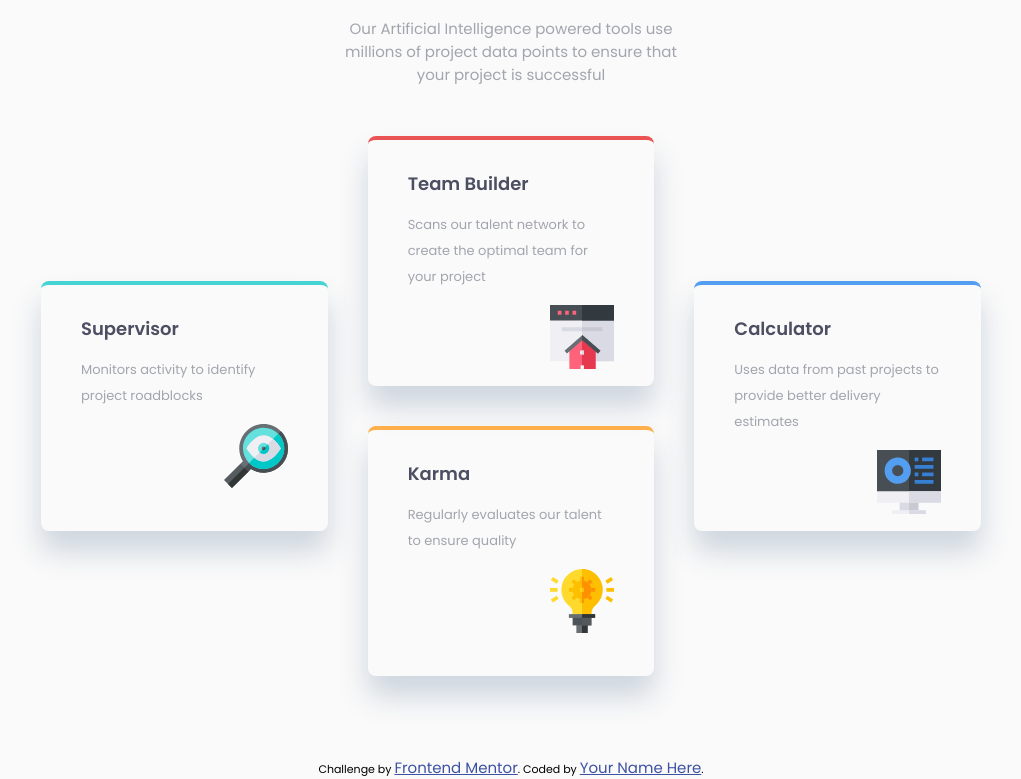
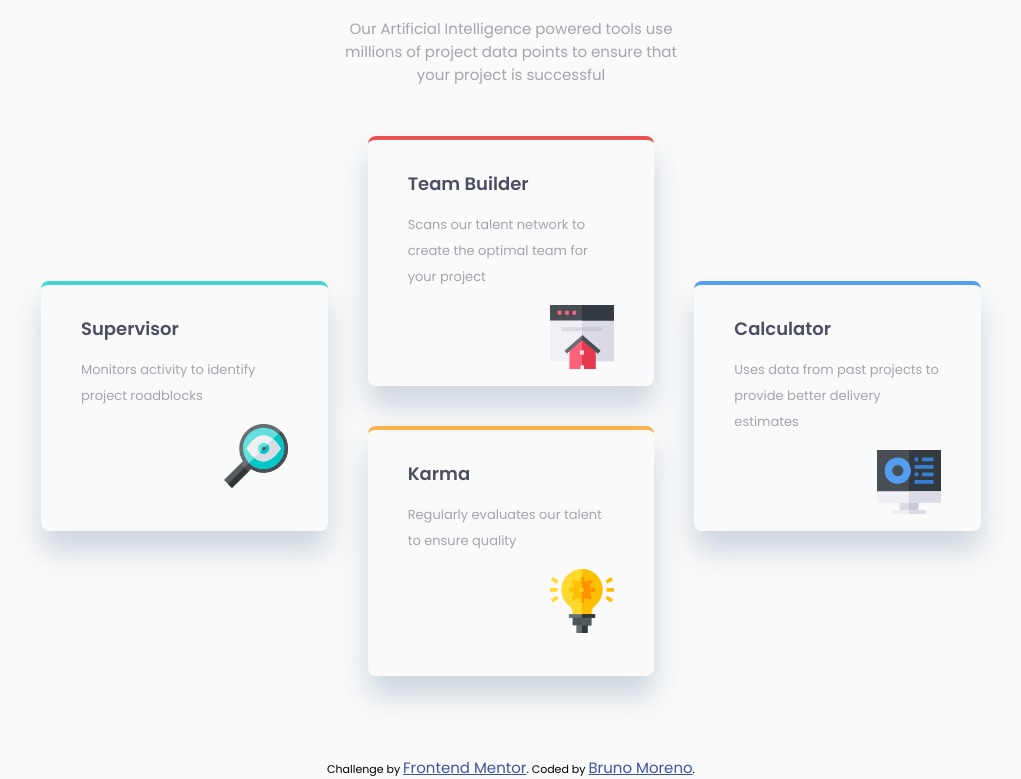
Before and after one commit to DromerJx/four-card-feature-section-master, a plain HTML site: page index.html in a window 1280 px wide. Shown: the part 193-972 px from the top of the page, without its empty margins (129-1150 px from the left). Drawn offline with Linux system fonts and the light colour scheme.

Commit message:
Add files via upload
second upload (.html)

```diff
--- a/index.html
+++ b/index.html
@@ -61,7 +61,7 @@
   <footer>
     <p class="attribution">
       Challenge by <a href="https://www.frontendmentor.io?ref=challenge" target="_blank">Frontend Mentor</a>.
-      Coded by <a href="#">Your Name Here</a>.
+      Coded by <a href="#">Bruno Moreno</a>.
     </p>
   </footer>
 </body>
```
